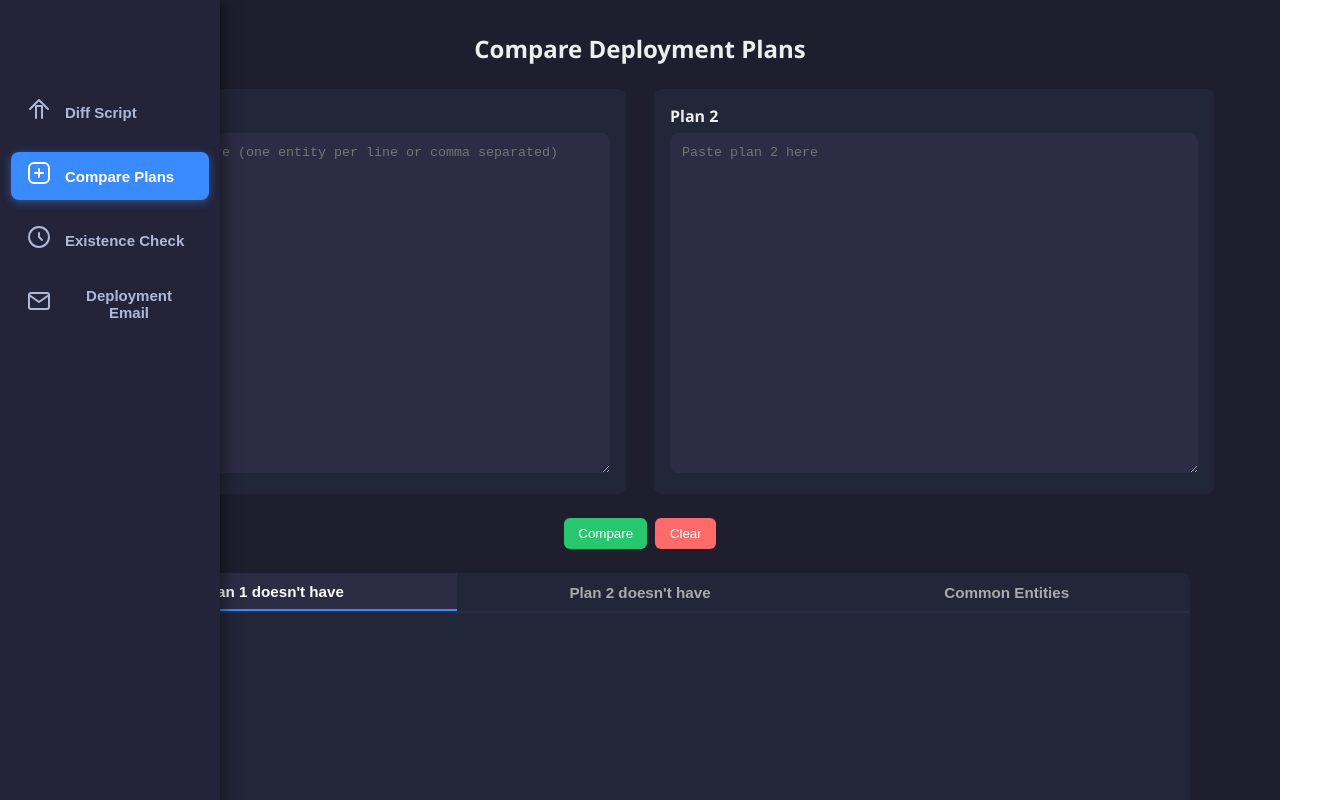
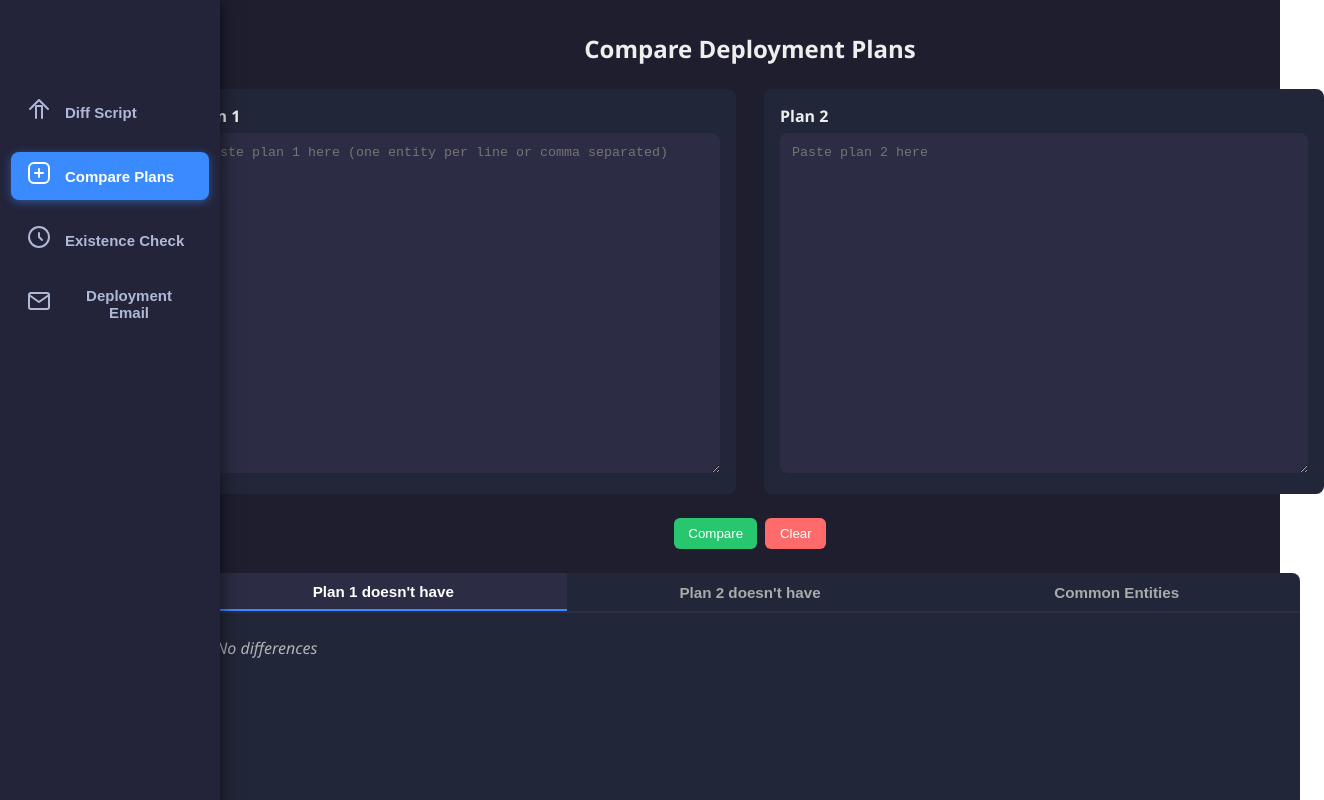
Before and after one commit to senjumomo/diff-script, a React (Create React App) app: page / in a window 1280 px wide. Both pictures are taken after a click on the button "Compare Plans". Shown: the top 800 px of the page, 1324 px wide, since content can reach past the window. Built offline with nearby package versions, Linux system fonts and the light colour scheme.

Commit message:
Align all pages with SideMenu margin for consistent centering

```diff
--- a/src/ComparePage.js
+++ b/src/ComparePage.js
@@ -184,6 +184,7 @@ const styles = {
     flexDirection: "column",
     gap: 24,
     alignItems: "center",
+    marginLeft: 220, // SideMenu width
   },
   headerRow: {
     width: "100%",
--- a/src/DeploymentEmailPage.js
+++ b/src/DeploymentEmailPage.js
@@ -198,6 +198,7 @@ const styles = {
     flexDirection: "column",
     gap: 20,
     alignItems: "center",
+    marginLeft: 220, // SideMenu width
   },
   headerRow: {
     width: "100%",
--- a/src/ExistanceCheckPage.js
+++ b/src/ExistanceCheckPage.js
@@ -204,6 +204,7 @@ const styles = {
     flexDirection: "column",
     gap: 20,
     alignItems: "center",
+    marginLeft: 220, // SideMenu width
   },
   headerRow: {
     width: "100%",
```
